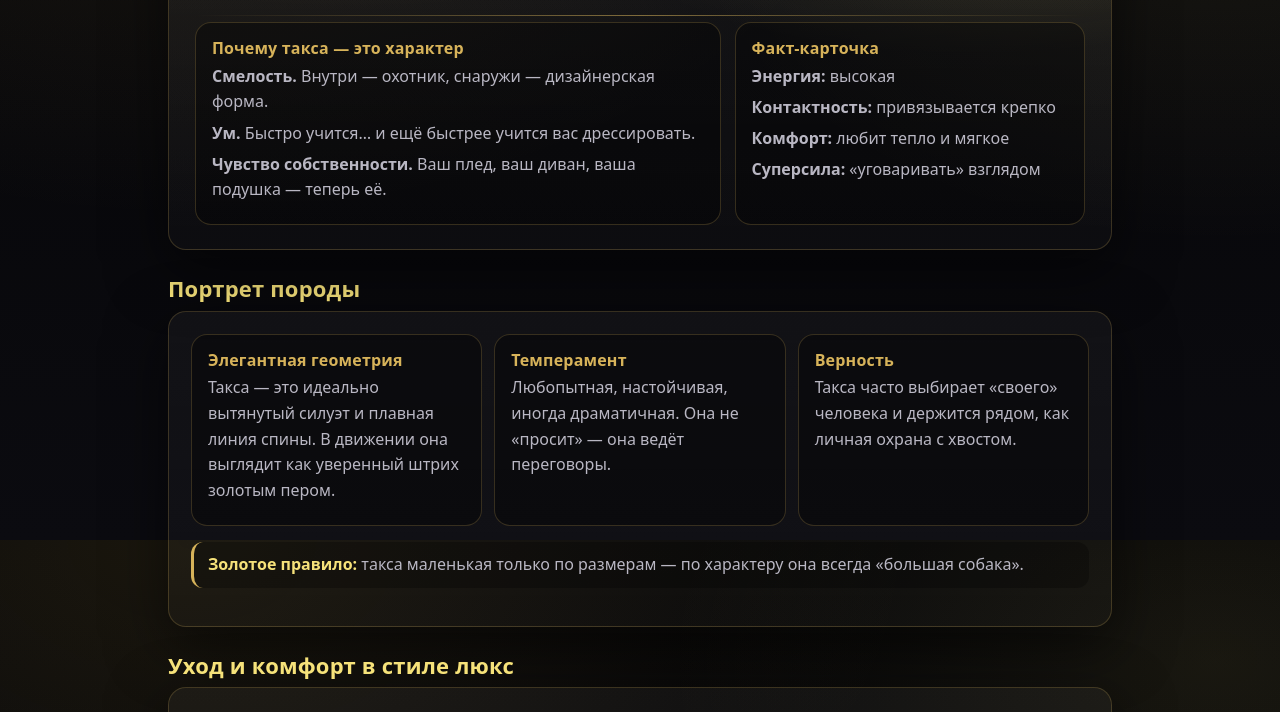
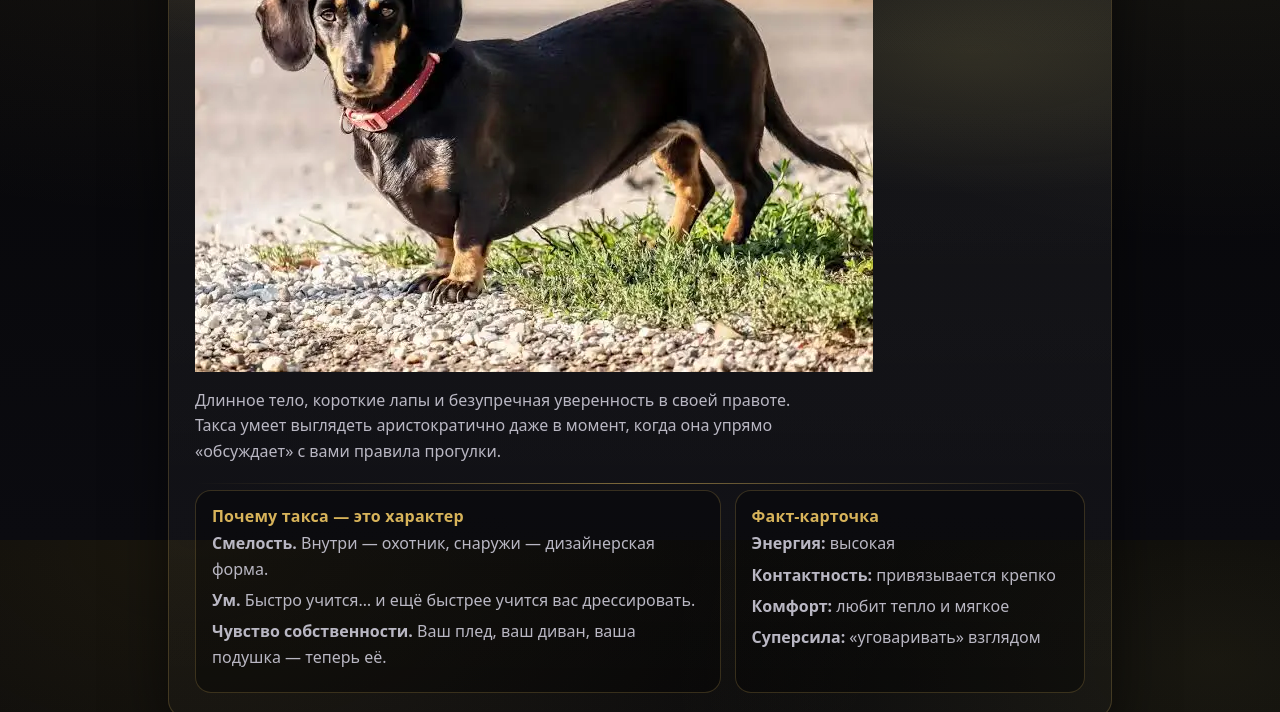
Before and after one commit to MikhailGeras/demo0902, a plain HTML site: page docs/index.html in a window 1280 px wide. Shown: the part 260-972 px from the top of the page. Drawn offline with Linux system fonts and the light colour scheme.

Commit message:
add image

```diff
--- a/docs/index.html
+++ b/docs/index.html
@@ -254,6 +254,7 @@
       </div>
 
       <h1 id="title">Такса — роскошь в миниатюре</h1>
+      <img src="img/images.png">
 
       <p class="subtitle">
         Длинное тело, короткие лапы и безупречная уверенность в своей правоте. Такса умеет выглядеть аристократично даже в момент,
```
Also changed, not shown: docs/img/images.png (added).
